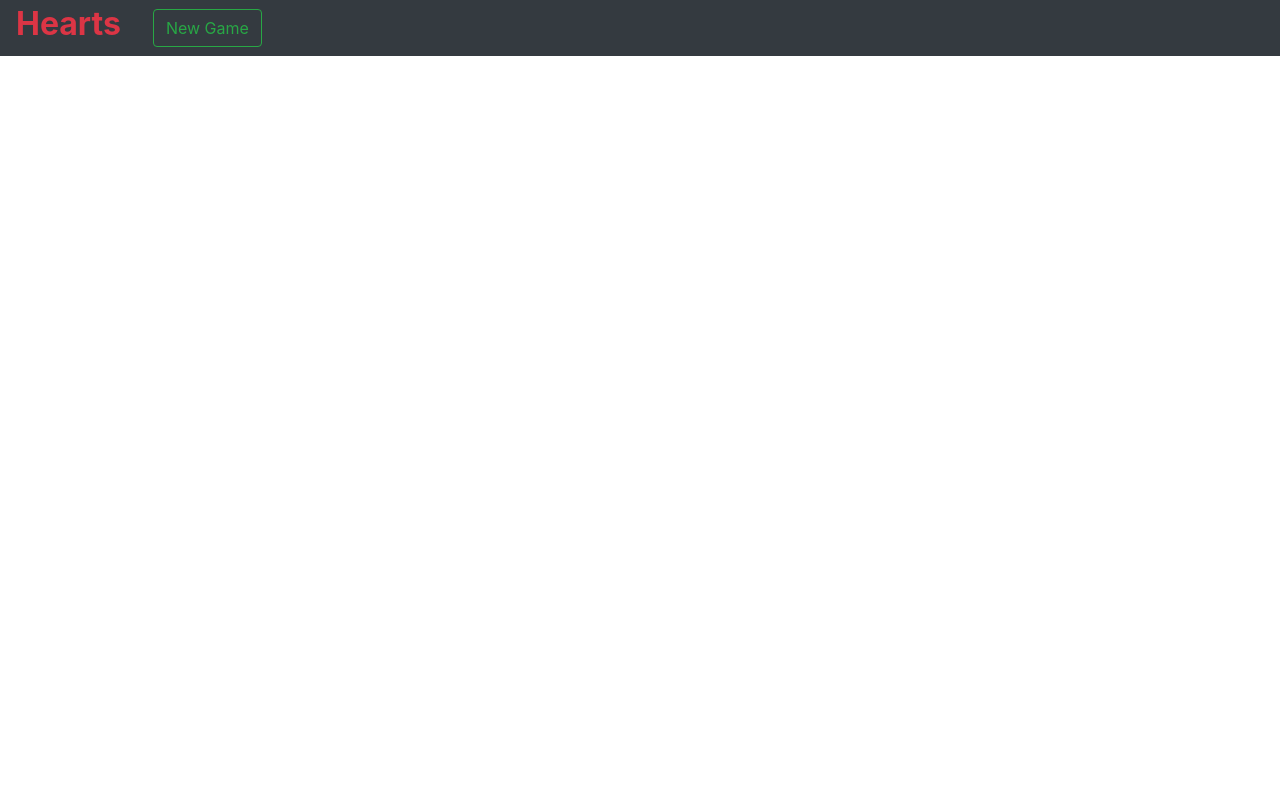
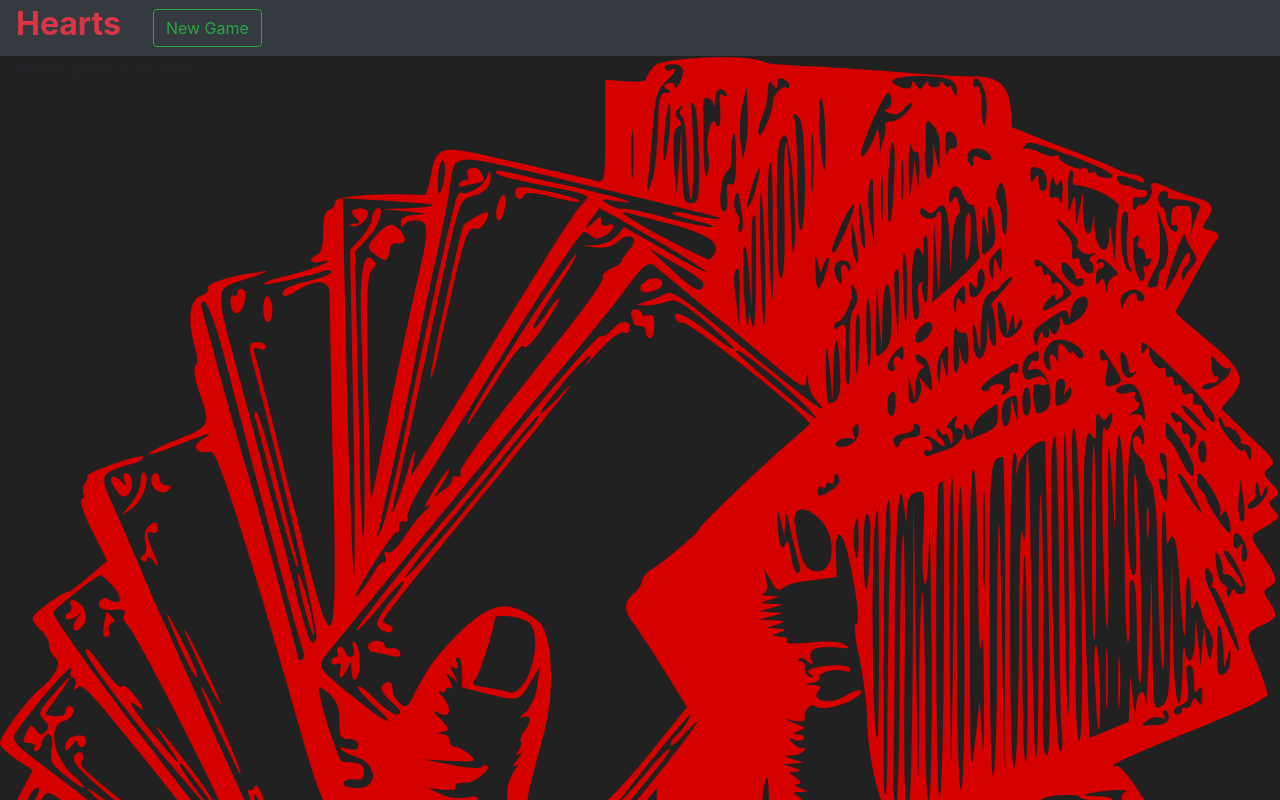
Before and after one commit to Jekin19/hearts-app-jj, a React (Create React App) app: page / in a window 1280 px wide. Built offline with nearby package versions, Linux system fonts and the light colour scheme.

Commit message:
Add Hearts game play area and background image.

```diff
--- a/src/App.tsx
+++ b/src/App.tsx
@@ -1,10 +1,12 @@
 import React from "react";
+import { HeartsGame } from "./components/HeartsGames";
 import NavBar from "./components/NavBar";
 
 function App() {
   return (
     <>
       <NavBar />
+      <HeartsGame />
     </>
   );
 }
--- /dev/null
+++ b/src/components/HeartsGames.tsx
@@ -0,0 +1,10 @@
+import React from "react";
+import { Container } from "react-bootstrap";
+
+export const HeartsGame: React.FC = () => {
+  return (
+    <Container fluid className="content" style={{ height: "calc(100% - 56px)" }}>
+      <div> Hearts game goes here...</div>
+    </Container>
+  );
+};
--- /dev/null
+++ b/src/styles/HeartsGames.scss
@@ -0,0 +1,8 @@
+.content {
+  background-color: #212121;
+  background-image: url("../images/card_hand.svg");
+  background-size: 100%;
+  background-repeat: no-repeat;
+  overflow-x: hidden;
+  overflow-y: hidden;
+}
--- a/src/styles/index.scss
+++ b/src/styles/index.scss
@@ -6,8 +6,15 @@ body {
   -moz-osx-font-smoothing: grayscale;
 }
 
+html,
+body,
+#root {
+  height: 100%;
+}
+
 code {
   font-family: source-code-pro, Menlo, Monaco, Consolas, "Courier New", monospace;
 }
 
 @import "~bootstrap/scss/bootstrap";
+@import "./HeartsGames.scss";
```
Also changed, not shown: src/images/card_hand.svg (added), src/logo.svg (deleted).
